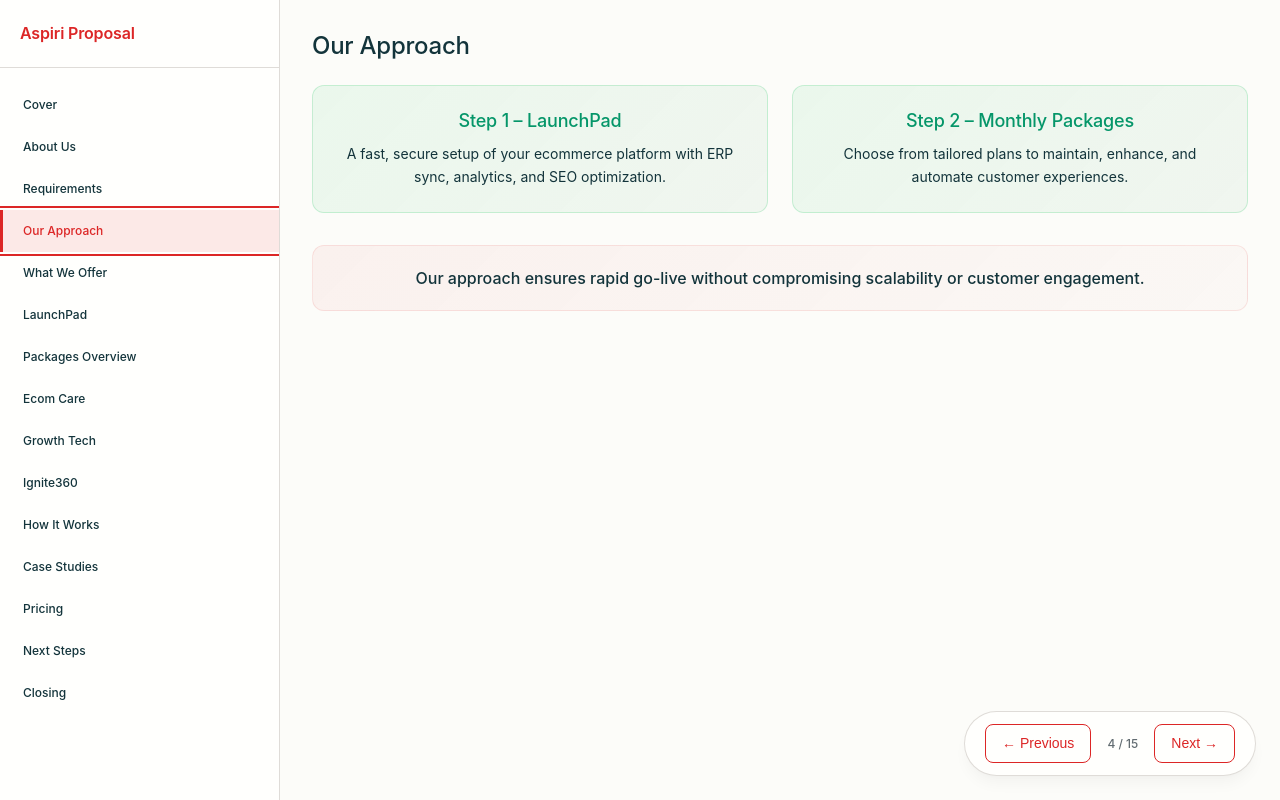
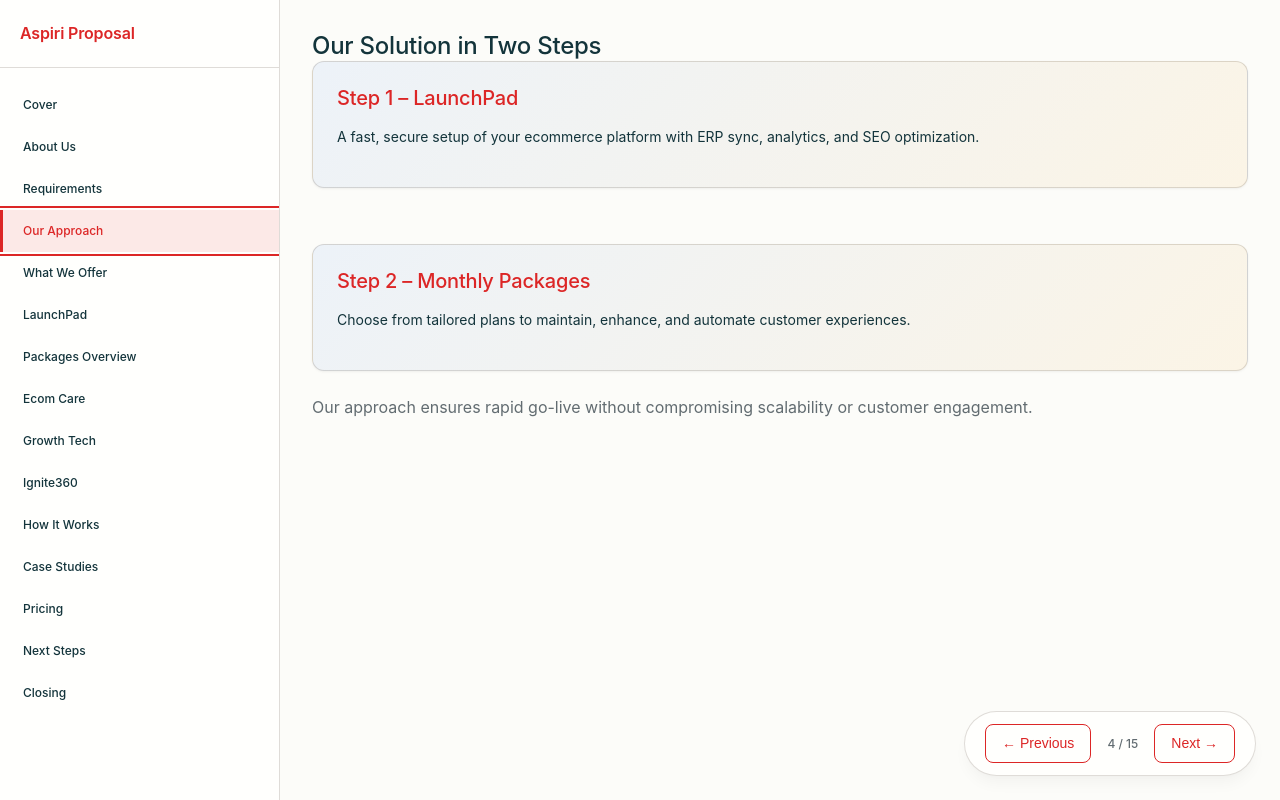
Before and after one commit to subinsayzz/aspiri, a plain HTML site: page cur_index.html in a window 1280 px wide. Both pictures are taken after a click on the link "Our Approach". Drawn offline with Linux system fonts and the light colour scheme; a web font is replaced by a local one.

Commit message:
Update approach page to 'Our Solution in Two Steps' version

```diff
--- a/cur_index.html
+++ b/cur_index.html
@@ -106,22 +106,21 @@
             <!-- Slide 4: Our Approach -->
             <section class="slide" id="slide-3">
                 <div class="slide-content">
-                    <h2>Our Approach</h2>
-                    <div class="approach-container">
-                        <div class="approach-steps-gradient">
-                            <div class="step-gradient-box">
-                                <h3>Step 1 – LaunchPad</h3>
-                                <p>A fast, secure setup of your ecommerce platform with ERP sync, analytics, and SEO optimization.</p>
-                            </div>
-                            <div class="step-gradient-box">
-                                <h3>Step 2 – Monthly Packages</h3>
-                                <p>Choose from tailored plans to maintain, enhance, and automate customer experiences.</p>
-                            </div>
+                    <h2 class="slide-title">Our Solution in Two Steps</h2>
+
+                    <div class="content-grid">
+                        <div class="card step-card">
+                            <h3>Step 1 – LaunchPad</h3>
+                            <p>A fast, secure setup of your ecommerce platform with ERP sync, analytics, and SEO optimization.</p>
                         </div>
-                        <div class="approach-description">
-                            <p>Our approach ensures rapid go-live without compromising scalability or customer engagement.</p>
+
+                        <div class="card step-card">
+                            <h3>Step 2 – Monthly Packages</h3>
+                            <p>Choose from tailored plans to maintain, enhance, and automate customer experiences.</p>
                         </div>
                     </div>
+
+                    <p class="intro-text">Our approach ensures rapid go-live without compromising scalability or customer engagement.</p>
                 </div>
             </section>
 
--- a/cur_style.css
+++ b/cur_style.css
@@ -580,6 +580,17 @@ select.form-control {
   line-height: var(--line-height-normal);
 }
 
+/* Step Cards */
+.step-card {
+  background: linear-gradient(135deg, var(--color-bg-1), var(--color-bg-2));
+  border: 1px solid var(--color-border);
+}
+
+.step-card h3 {
+  color: #DC2626;
+  margin-bottom: var(--space-16);
+}
+
 /* Status indicators - simplified with CSS variables */
 .status {
   display: inline-flex;
```
